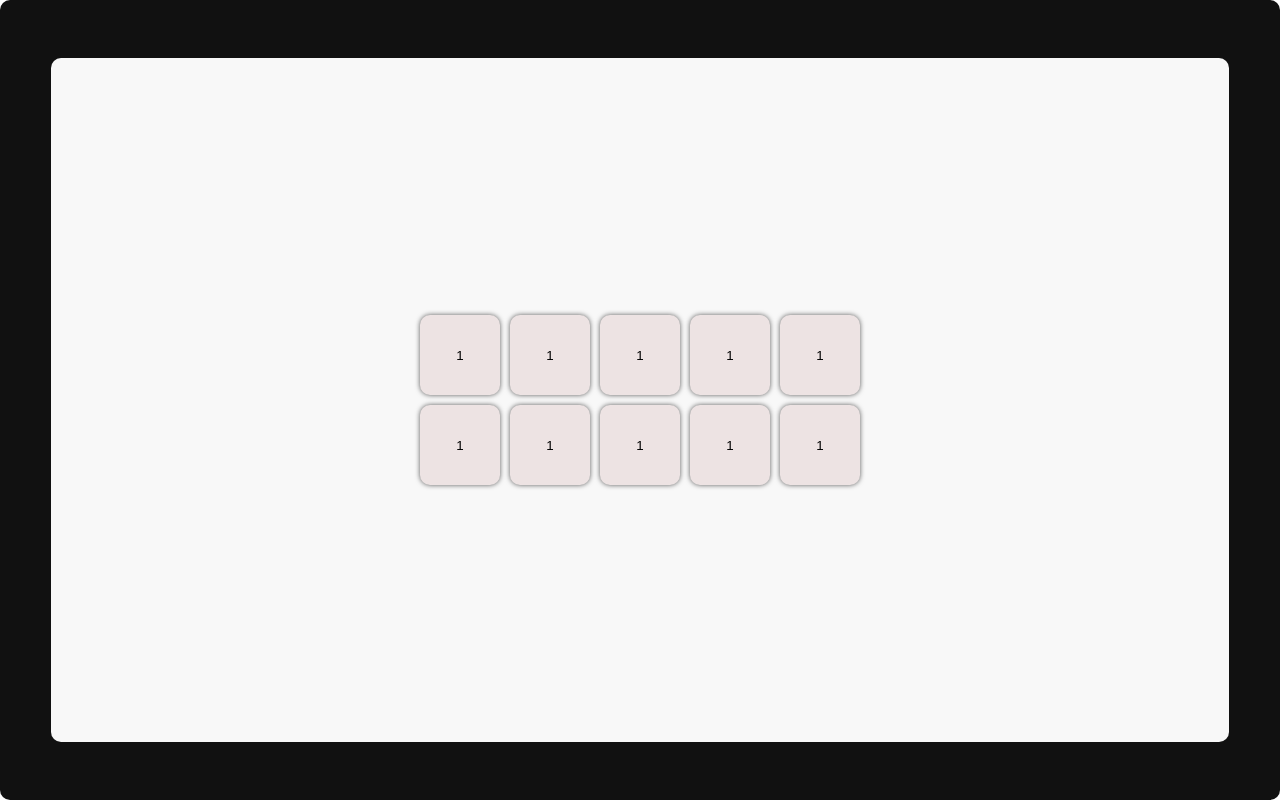
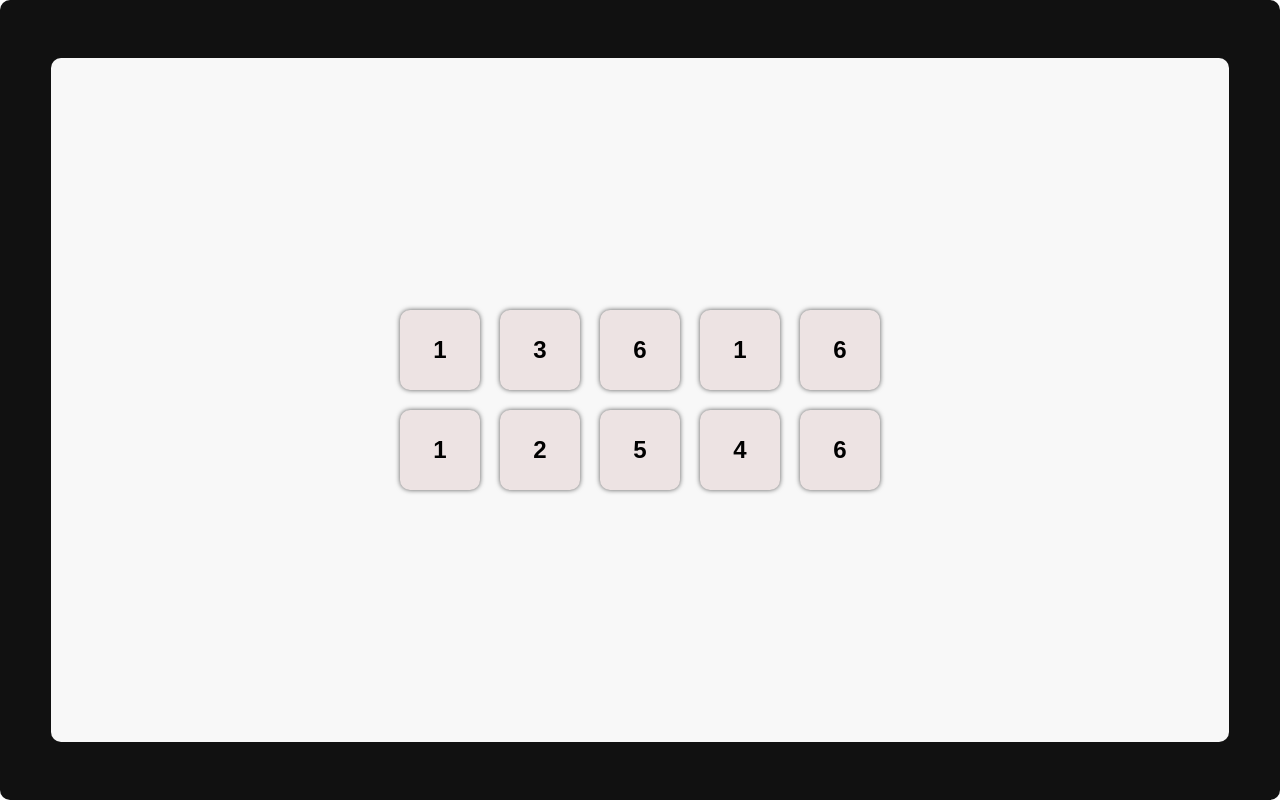
Before and after one commit to Anxhi04/tenzies-game, a React (Create React App) app: page / in a window 1280 px wide. Built offline with nearby package versions, Linux system fonts and the light colour scheme.

Commit message:
Shtimib i funksionalitetit qe dices te ken nje numer random

```diff
--- a/src/App.css
+++ b/src/App.css
@@ -10,6 +10,8 @@
   border: none;
   margin: 5px;
   cursor: pointer;
+  font-size: 1.5rem;
+  font-weight: bold;
 }
 .dice:hover{
   background: rgb(237, 221, 221);
--- a/src/components/main.jsx
+++ b/src/components/main.jsx
@@ -1,13 +1,25 @@
 import Dice from "./Dice"
+import React from "react"
 
 export default function Main(){
+
+    const [dice, setDice] = React.useState(allNewDice())
+    function allNewDice(){
+        return new Array(10)
+                       .fill(0)
+                       .map(num => Math.ceil(Math.random()*6))
+    }
+    function diceElements(){
+        return  dice.map(num =>
+       <Dice value={num} />
+    )
+}
   return(
     <>
         <div className="frame">
             <div className="content">
                 <div className="dice-container">
-               <Dice value={1}/><Dice value={1}/><Dice value={1}/><Dice value={1}/><Dice value={1}/>
-               <Dice value={1}/><Dice value={1}/><Dice value={1}/><Dice value={1}/><Dice value={1}/>
+                    {diceElements()}
                </div>
 
                 </div>
--- a/src/index.css
+++ b/src/index.css
@@ -32,6 +32,7 @@ body {
 
 .dice-container{
   display: grid;
+  gap: 10px;
   grid-template-columns: repeat(5, auto);
   align-items: center;
   justify-items: center;
```
